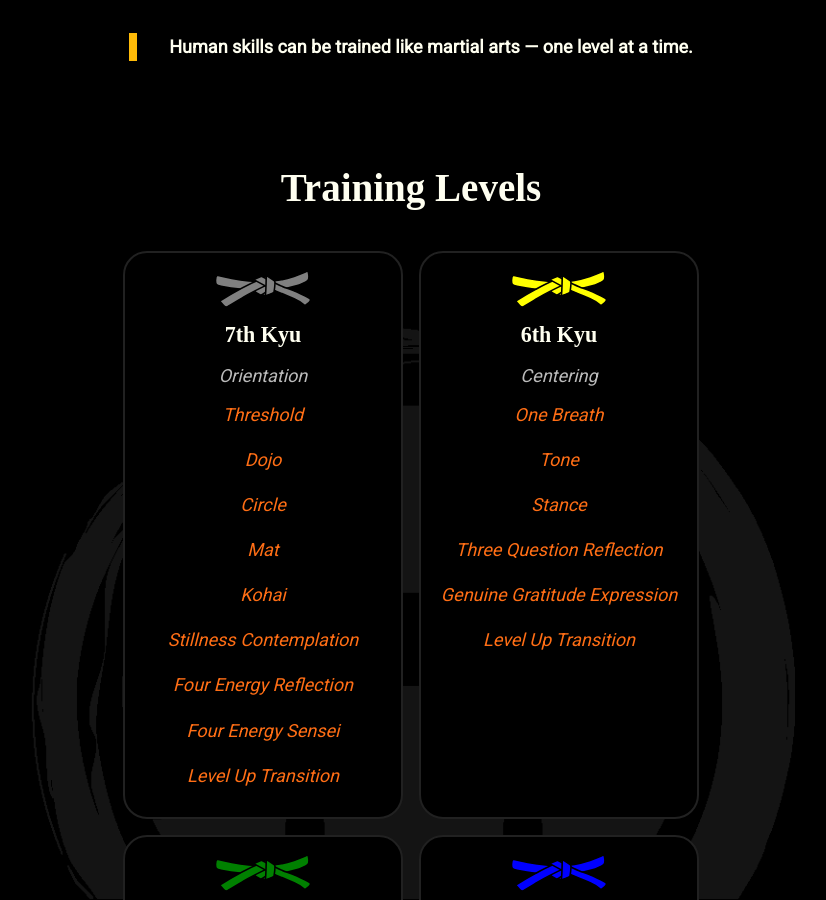
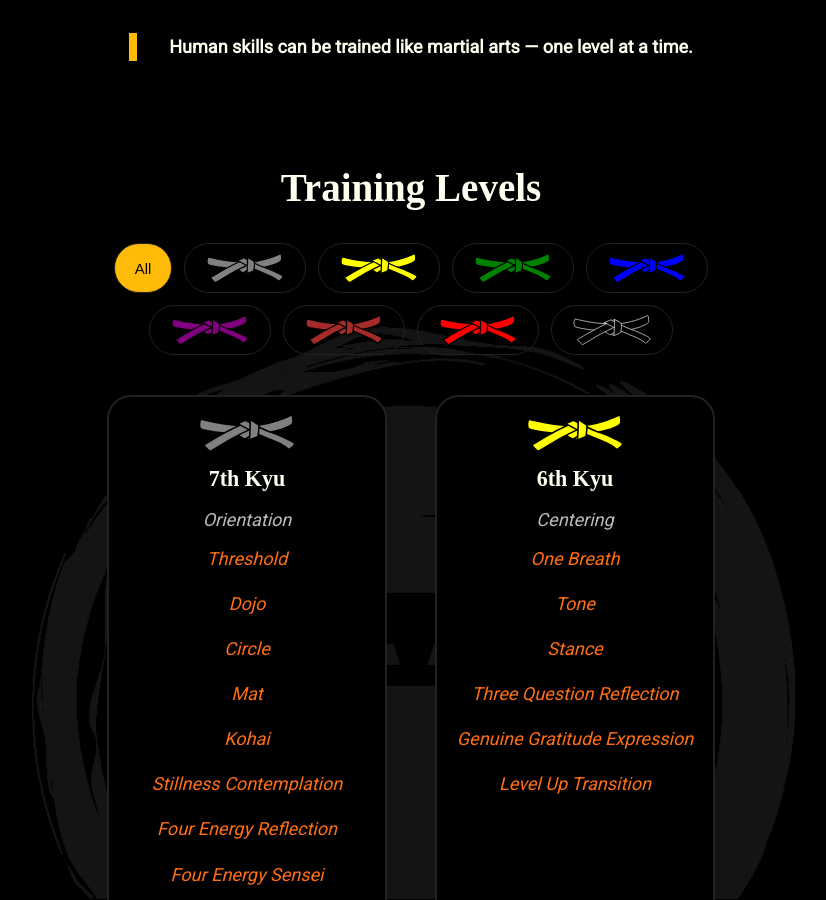
Before and after one commit to mindset-dojo/mindset-dojo.github.io, a Jekyll site: the page built from program.md, in a window 1280 px wide and 900 px high, scrolled down 1164 px. Shown: the whole window, without its empty margins (229-1055 px from the left). Built offline with Jekyll 4.4.1, drawn with Linux system fonts in a browser that asks for light colours; some web fonts are replaced.

Commit message:
feat: program level filtering

```diff
--- a/_data/sections/program.yaml
+++ b/_data/sections/program.yaml
@@ -31,6 +31,7 @@ sections:
   - type: levels
     data:
       label: "Training Levels"
+      level_filter: true
       items:
         - color: gray
           label: 7th Kyu
--- a/_includes/sections/levels.html
+++ b/_includes/sections/levels.html
@@ -14,14 +14,57 @@ Each level item shape:
 {%- endcomment -%}
 
 {%- assign D = section.data -%}
-{%- if D.items and D.items.size > 0 -%}
+{%- assign items = D.items -%}
+{%- if items and items.size > 0 -%}
+  {%- assign enable_filter = D.level_filter | default:false -%}
+  {%- assign filter_values = nil -%}
+  {%- assign filter_options = nil -%}
+  {%- if enable_filter -%}
+    {%- assign filter_values = "" | split:"|" -%}
+    {%- assign filter_options = "" | split:"|" -%}
+    {%- for lv in items -%}
+      {%- assign slug = lv.label | default: lv.intention | slugify -%}
+      {%- assign label = lv.label | default: "Level" -%}
+      {%- assign color = lv.color | default: "gray" -%}
+      {%- assign filter_values = filter_values | push: slug -%}
+      {%- assign order_key = forloop.index0 | plus: 1000 | prepend:"0000" | slice:-4,4 -%}
+      {%- capture option_key -%}{{ order_key }}|||{{ slug }}|||{{ label }}|||{{ color }}{%- endcapture -%}
+      {%- assign filter_options = filter_options | push: option_key -%}
+    {%- endfor -%}
+  {%- endif -%}
   <section class="md-flow card-stream">
     {%- if D.label -%}
       <h2>{{ D.label }}</h2>
     {%- endif -%}
+    {%- if enable_filter and filter_options and filter_options.size > 0 -%}
+      <div class="card-filter" data-card-filter>
+        <button type="button"
+                class="card-filter-button is-active"
+                data-card-filter-button
+                data-tag="all">All</button>
+        {%- for option in filter_options -%}
+          {%- assign parts = option | split:"|||" -%}
+          {%- assign slug = parts[1] -%}
+          {%- assign label = parts[2] -%}
+          {%- assign color = parts[3] -%}
+          <button type="button"
+                  class="card-filter-button"
+                  data-card-filter-button
+                  data-tag="{{ slug }}"
+                  aria-label="{{ label }}"
+                  title="{{ label }}">
+            {% include icons/level.svg
+               class="md-level-svg card-filter-level"
+               color=color
+               title=label %}
+          </button>
+        {%- endfor -%}
+      </div>
+    {%- endif -%}
     {% include sections/card-grid.html
-    items=D.items
+      items=items
       item_partial="sections/level-card.html"
-    wrapper_class="card-grid-levels" %}
+      wrapper_class="card-grid-levels"
+      item_filter_values=filter_values %}
   </section>
 {%- endif -%}
```
Also changed, not shown: .github/linters/.jscpd.json. Lines whose indentation alone changed are shown as unchanged.
